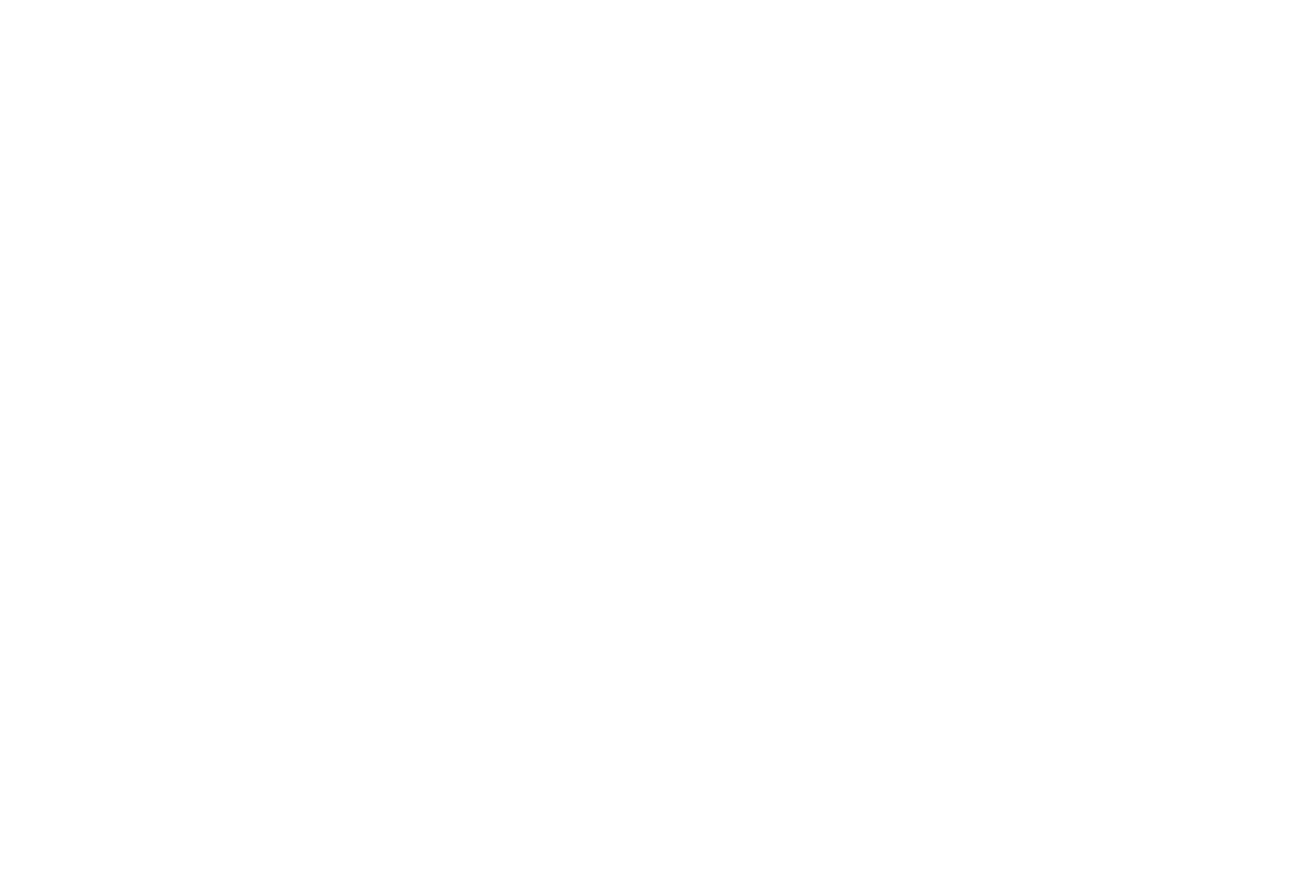
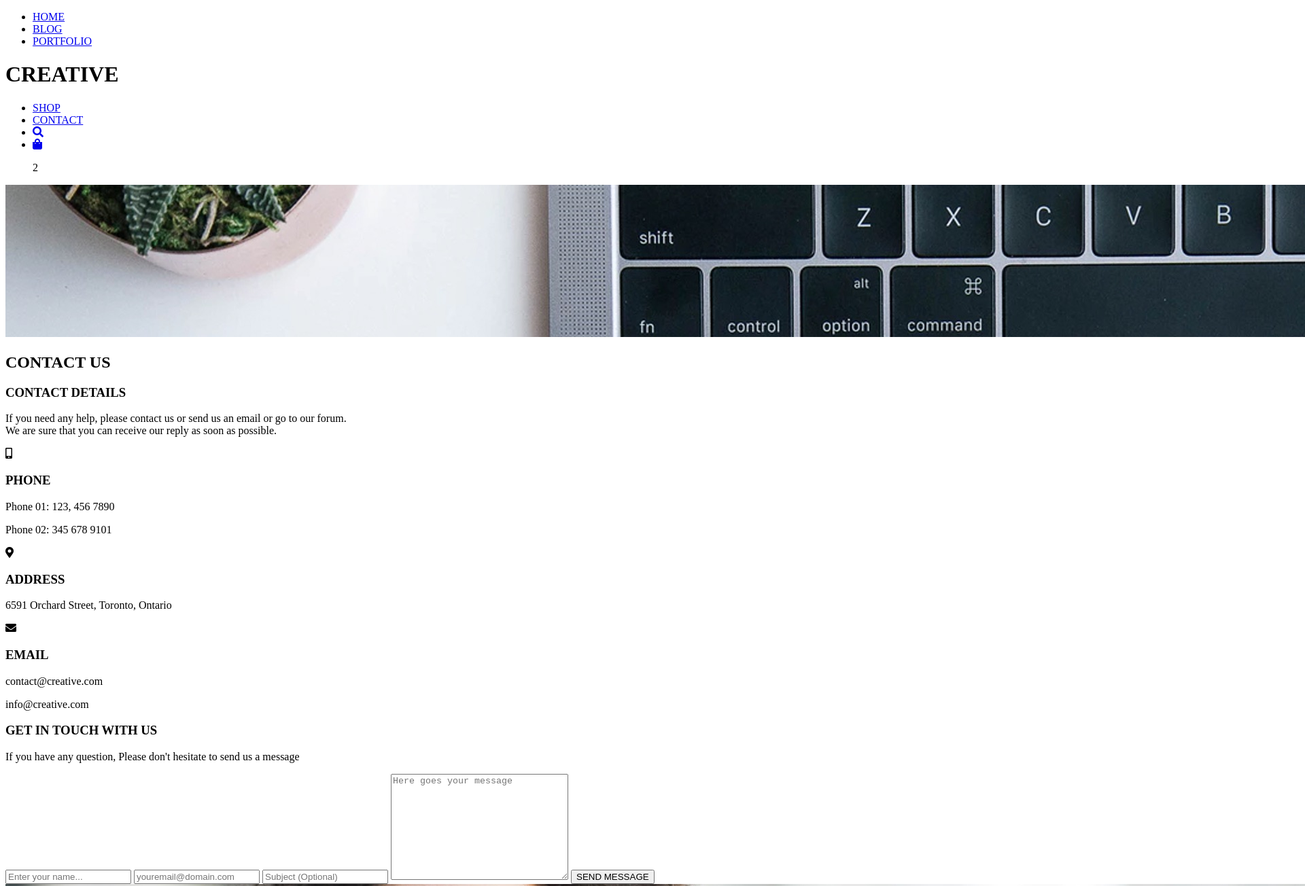
Before and after one commit to paulinesulit/pauline-sulit-project-one, a plain HTML site: page contact.html in a window 1280 px wide. Shown: the top 1304 px of the page at 68% size, 1920 px wide, since content can reach past the window. Before the commit the page ends 800 px from the top, so only its background shows below. Drawn offline with Linux system fonts and the light colour scheme.

Commit message:
rough draft of contacts page :ribbon:

```diff
--- a/contact.html
+++ b/contact.html
@@ -6,10 +6,128 @@
     <meta http-equiv="X-UA-Compatible" content="IE=edge">
     <meta name="viewport" content="width=device-width, initial-scale=1.0">
     <title>Contact - Project 1 - Pauline Sulit</title>
+    <link rel="stylesheet" href="https://use.fontawesome.com/releases/v5.15.4/css/all.css" integrity="sha384-DyZ88mC6Up2uqS4h/KRgHuoeGwBcD4Ng9SiP4dIRy0EXTlnuz47vAwmeGwVChigm" crossorigin="anonymous">
 </head>
 
 <body>
+    <header>
+        <div class="wrapper">
+            <div class="headerNav">
+                <nav>
+                    <ul>
+                        <li><a href="#">HOME</a></li>
+                        <li><a href="blog.html">BLOG</a></li>
+                        <li><a href="#portfolio">PORTFOLIO</a></li>
+                    </ul>
+                </nav>
+                <h1>CREATIVE</h1>
+                <nav>
+                    <ul>
+                        <li>
+                            <a href="#shop">SHOP</a>
+                        </li>
+                        <li>
+                            <a href="contact.html">CONTACT</a>
+                        </li>
+                        <li>
+                            <a href="#"><i class="fas fa-search"></i></a>
+                        </li>
+                        <li>
+                            <a href="#"><i class="fas fa-shopping-bag"></i></a>
+                            <p>2</p>
+                        </li>
+                    </ul>
+                </nav>
+            </div>
+            <div class="headerImage">
+                <img src="./assets/contact-1.jpeg" alt="partial aerial view of a macbook and a plant">
+            </div>
+            <h2>CONTACT US</h2>
+        </div>
+    </header>
 
+    <main>
+        <section class="contacts">
+            <div class="wrapper">
+                <h3>CONTACT DETAILS</h3>
+                <p>If you need any help, please contact us or send us an email or go to our forum.<br>We are sure that you can receive our reply as soon as possible.</p>
+                <div class="contactInfo">
+                    <div class="phone">
+                        <i class="fas fa-mobile-alt"></i>
+                        <h3>PHONE</h3>
+                        <p>Phone 01: 123, 456 7890</p>
+                        <p>Phone 02: 345 678 9101</p>
+                    </div>
+                    <div class="address">
+                        <i class="fas fa-map-marker-alt"></i>
+                        <h3>ADDRESS</h3>
+                        <p>6591 Orchard Street, Toronto, Ontario</p>
+                    </div>
+                    <div class="email">
+                        <i class="fas fa-envelope"></i>
+                        <h3>EMAIL</h3>
+                        <p>contact@creative.com</p>
+                        <p>info@creative.com</p>
+                    </div>
+                </div>
+                <h3>GET IN TOUCH WITH US</h3>
+                <p>If you have any question, Please don't hesitate to send us a message</p>
+                <form action="submit">
+                    <input type="text" placeholder="Enter your name...">
+                    <input type="email" placeholder="youremail@domain.com">
+                    <input type="text" placeholder="Subject (Optional)">
+                    <textarea name="comment" id="comment" cols="30" rows="10" placeholder="Here goes your message"></textarea>
+                    <button type="submit">SEND MESSAGE</button>
+                </form>
+            </div>
+            <div class="image">
+                <img src="./assets/contact-2.jpeg" alt="photo of a woman smiling while on the phone">
+            </div>
+        </section>
+    </main>
+
+    <footer>
+        <div class="wrapper">
+            <div class="footerInfo">
+                <div class="contact">
+                    <h3>CONTACT US</h3>
+                    <ul>
+                        <li>6591 Orchard Street, NY 10002, United States</li>
+                        <li>Email: contact@onepro.co</li>
+                        <li>Phone 01: +00 (9) 123 3456 789</li>
+                        <li>Phone 02: +00 (9) 123 3456 788</li>
+                        <li>Fax: +00 (9) 643 6543 898</li>
+                    </ul>
+                    <div class="socialIcons">
+                        <ul>
+                            <li><i class="fab fa-facebook-f"></i></li>
+                            <li><i class="fab fa-twitter"></i></li>
+                            <li><i class="fab fa-instagram"></i></li>
+                        </ul>
+                    </div>
+                </div>
+                <div class="posts">
+                    <h3>RECENT POSTS</h3>
+                    <ul>
+                        <li>Conversion hackathon partner</li>
+                        <li>Network channels entrepreneur</li>
+                        <li>Return on Investment creative</li>
+                        <li>Assets interaction design venture</li>
+                        <li>Infographic learning curve</li>
+                    </ul>
+                </div>
+                <div class="email">
+                    <h3>SUBSCRIBE NOW</h3>
+                    <form action="submit">
+                        <label for="email">Signup for emails and notifications below.</label>
+                        <input type="email" placeholder="Enter your email">
+                        <button type="submit"><i class="fas fa-long-arrow-alt-right"></i></button>
+                    </form>
+                </div>
+            </div>
+            <p>CREATIVE AGENCY</p>
+        </div>
+    </footer>
 </body>
 
 </html>
```
